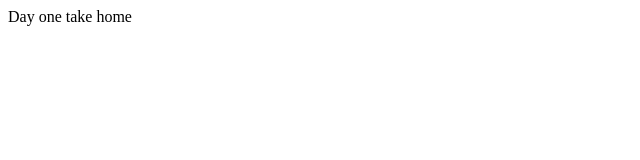
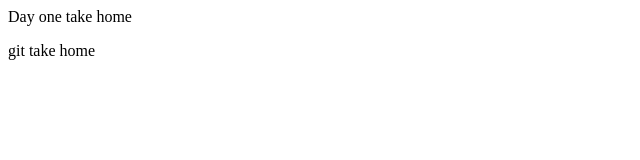
Before and after one commit to SebastianR415/mobile-friendly-practice, a plain HTML site: page index.html in a window 1280 px wide. Shown: the full height of the page, 0-640 px from the left. Drawn offline with Linux system fonts and the light colour scheme.

Commit message:
add a new p tag

```diff
--- a/index.html
+++ b/index.html
@@ -8,5 +8,6 @@
 </head>
 <body>
     <header>Day one take home</header>
+    <p>git take home</p>
 </body>
 </html>
```
